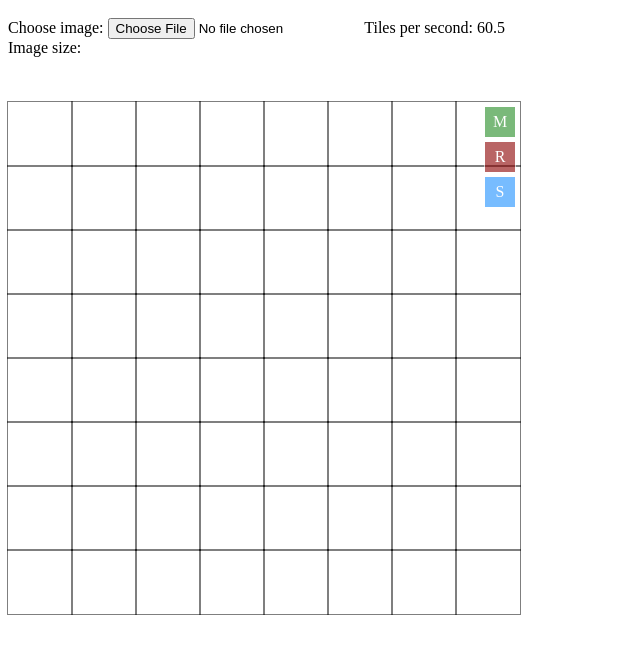
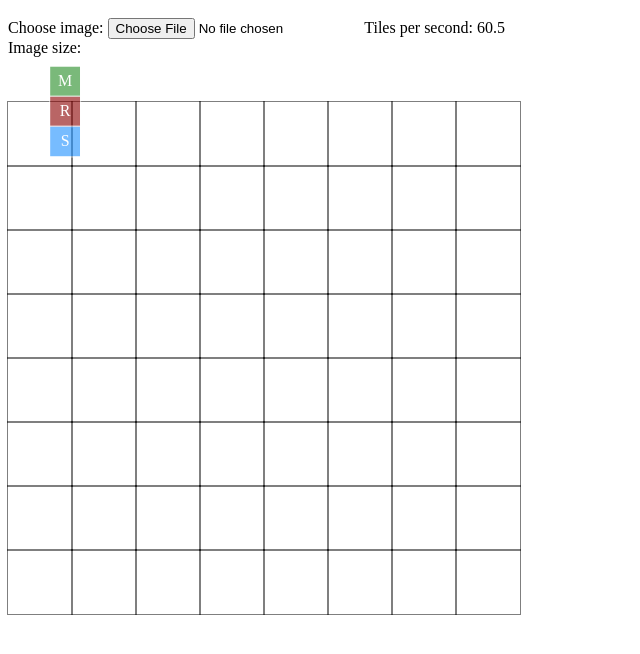
Before and after one commit to elhigu/canvas-image-tiles, a plain HTML site: page index.html in a window 1280 px wide. Shown: the part 48-702 px from the top of the page, without its empty margins (0-640 px from the left). Drawn offline with Linux system fonts and the light colour scheme.

Commit message:
Invented styles and transforms for rotate / move / scale controls

```diff
--- a/index.html
+++ b/index.html
@@ -13,12 +13,6 @@
     <span>Image size:</span>
     <span id="image-info"></span>
     <div id="image-fitter">
-      <div id="source-locator">
-        <canvas id="preview"></canvas>
-        <div class="ctrl-btn move">M</div>
-        <div class="ctrl-btn rotate">R</div>
-        <div class="ctrl-btn scale">S</div>
-      </div>
       <div id="tile-selector-grid">
         <div class="cell"></div><div class="cell"></div><div class="cell"></div><div class="cell"></div><div class="cell"></div><div class="cell"></div><div class="cell"></div><div class="cell"></div>
         <div class="cell"></div><div class="cell"></div><div class="cell"></div><div class="cell"></div><div class="cell"></div><div class="cell"></div><div class="cell"></div><div class="cell"></div>
@@ -29,6 +23,14 @@
         <div class="cell"></div><div class="cell"></div><div class="cell"></div><div class="cell"></div><div class="cell"></div><div class="cell"></div><div class="cell"></div><div class="cell"></div>
         <div class="cell"></div><div class="cell"></div><div class="cell"></div><div class="cell"></div><div class="cell"></div><div class="cell"></div><div class="cell"></div><div class="cell"></div>
       </div>
+      <div id="source-locator">
+        <canvas id="preview"></canvas>
+        <div class="buttons">
+          <div class="ctrl-btn move">M</div>
+          <div class="ctrl-btn rotate">R</div>
+          <div class="ctrl-btn scale">S</div>
+        </div>
+      </div>
     </div>
     <canvas id="tile-out" width="256" height="256"></canvas>
     <script type="text/javascript" src="tailor.js"></script>
--- a/main.css
+++ b/main.css
@@ -14,12 +14,21 @@
 
 #source-locator {
   position: absolute;
+  transform: translateX(-40%) translateY(-40%) scale(0.2) rotate(1deg);
+}
+
+.buttons {
+  position: absolute;
+  top: 0;
+  right: 0;
+  transform: scale(5) rotate(-1deg);
 }
 
 .ctrl-btn {
-  position: absolute;
   width: 30px;
   height: 30px;
+  float: right;
+  clear: both;
   outline: 1px solid white;
   opacity: 0.6;
   z-index: 100;
@@ -32,24 +41,13 @@
   opacity: 1;
 }
 .ctrl-btn.move {
-  top: 5px;
-  right: 5px;
   background: forestgreen;
 }
 .ctrl-btn.rotate {
-  top: 40px;
-  right: 5px;
   background: darkred;
 }
 .ctrl-btn.scale {
-  top: 75px;
-  right: 5px;
   background: dodgerblue;
-}
-
-#preview {
-  width: 512px;
-  height: 100%;
 }
 
 #tile-selector-grid {
```
